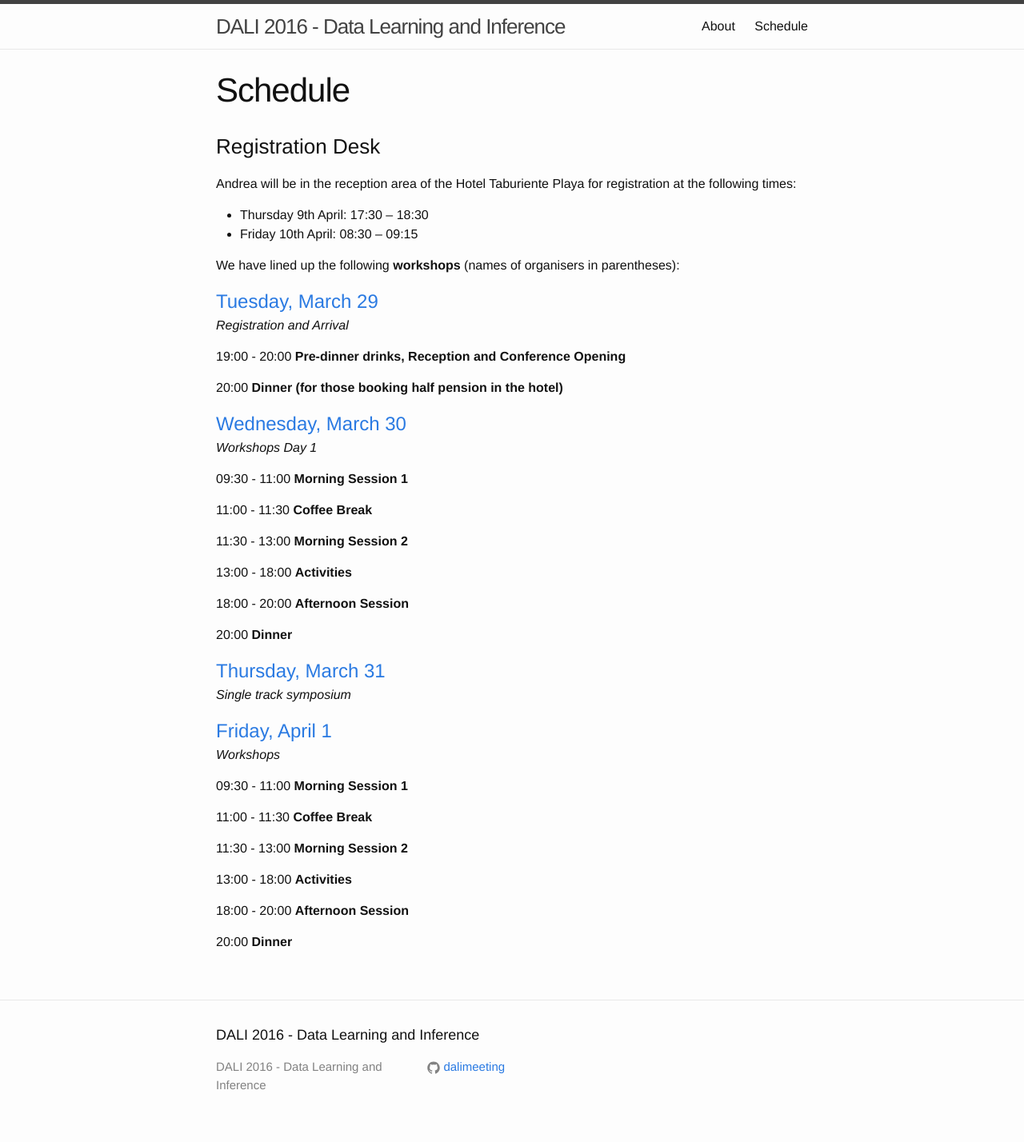
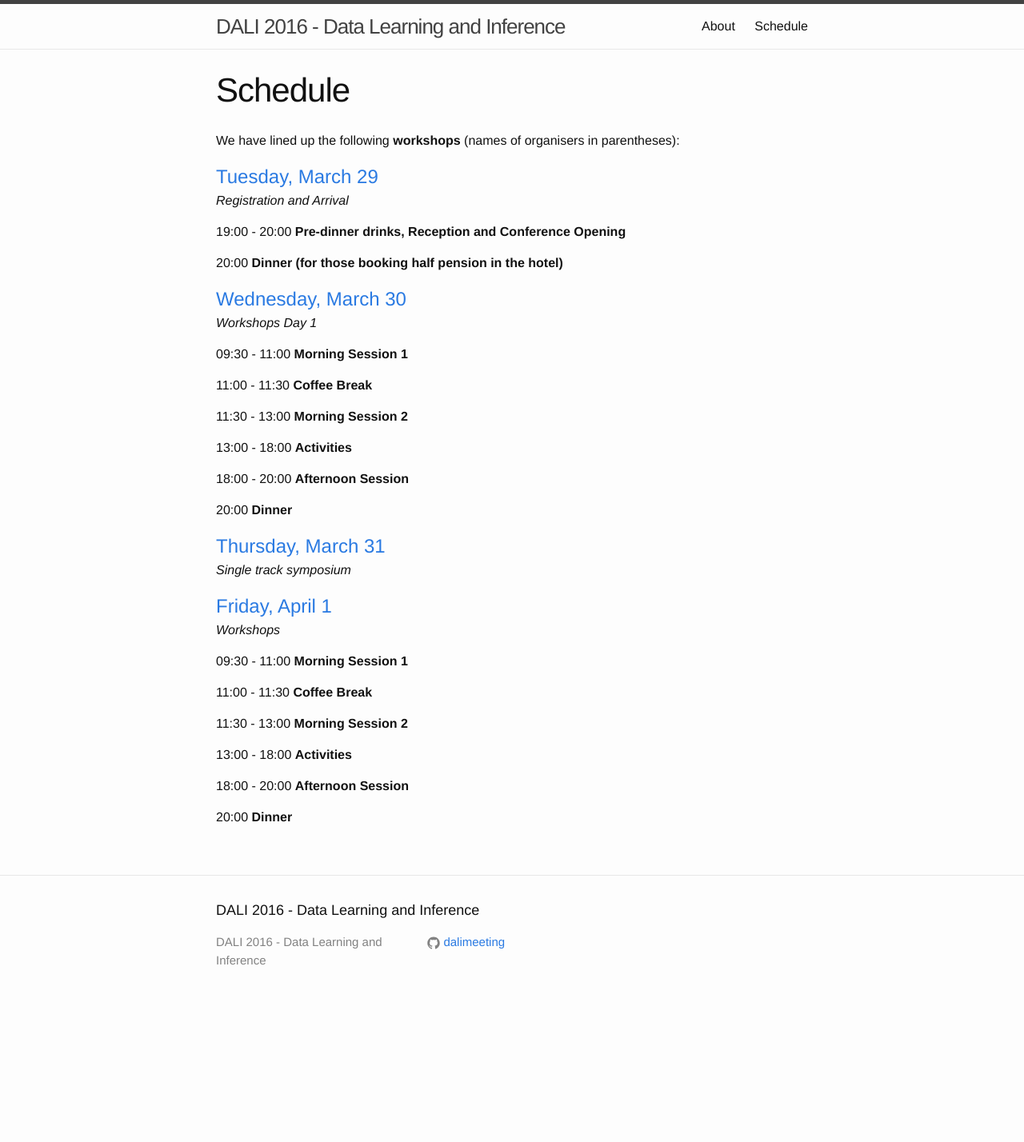
Before and after one commit to dalimeeting/dalimeeting.github.io, a Jekyll site: the page built from schedule.html, in a window 1280 px wide. Shown: the whole page at 80% size. Built offline with Jekyll 4.4.1, drawn with Linux system fonts in a browser that asks for light colours; after the commit the page ends 1272 px from its top, so only the background shows below that.

```diff
--- a/schedule.html
+++ b/schedule.html
@@ -1,13 +1,4 @@
 ---
 layout: schedule
 title: Schedule
-banner: DSC013361.jpeg
 ---
-
-<h3>Registration Desk</h3>
-
-<p>Andrea will be in the reception area of the Hotel Taburiente Playa for registration at the following times:</p>
-<ul>
-  <li>Thursday 9th April: 17:30 &#8211; 18:30</li>
-  <li>Friday 10th April: 08:30 &#8211; 09:15</li>
-</ul>
```
Also changed, not shown: _layouts/about.html (+4 -15 lines).
